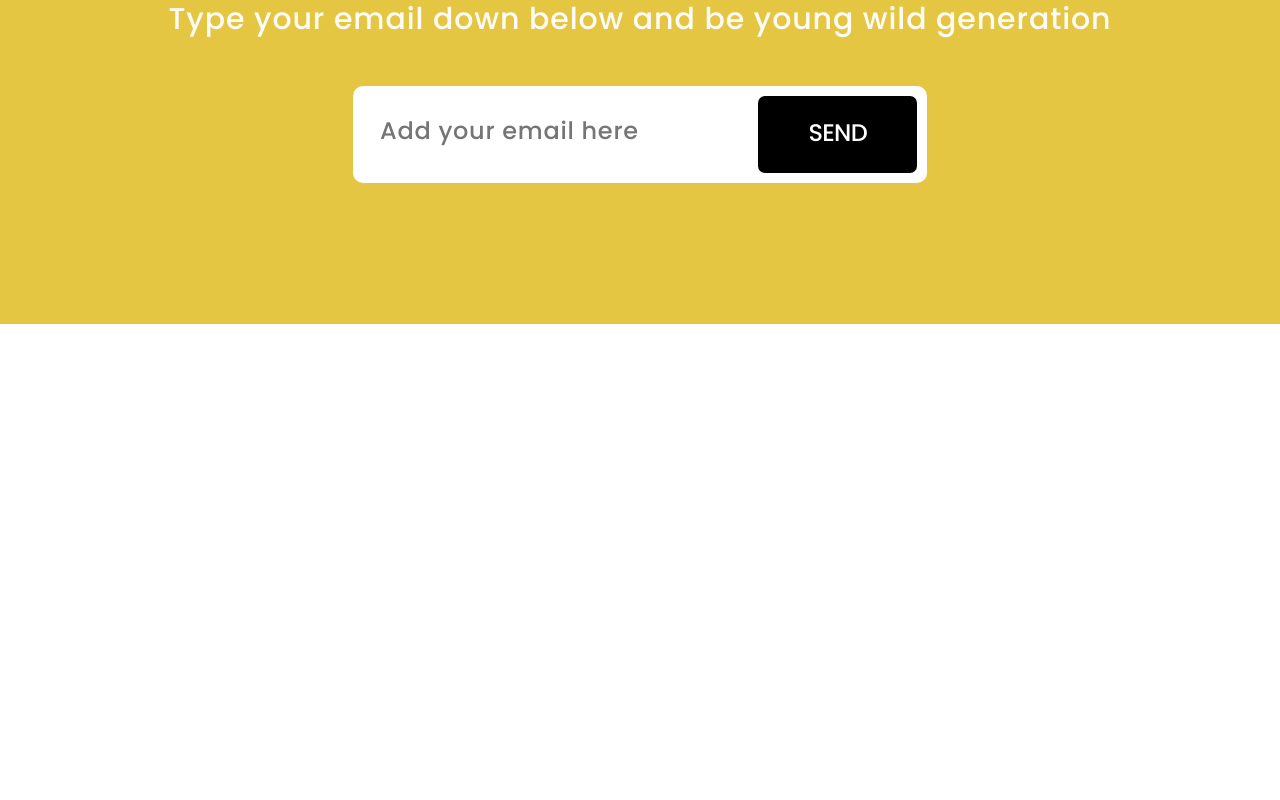
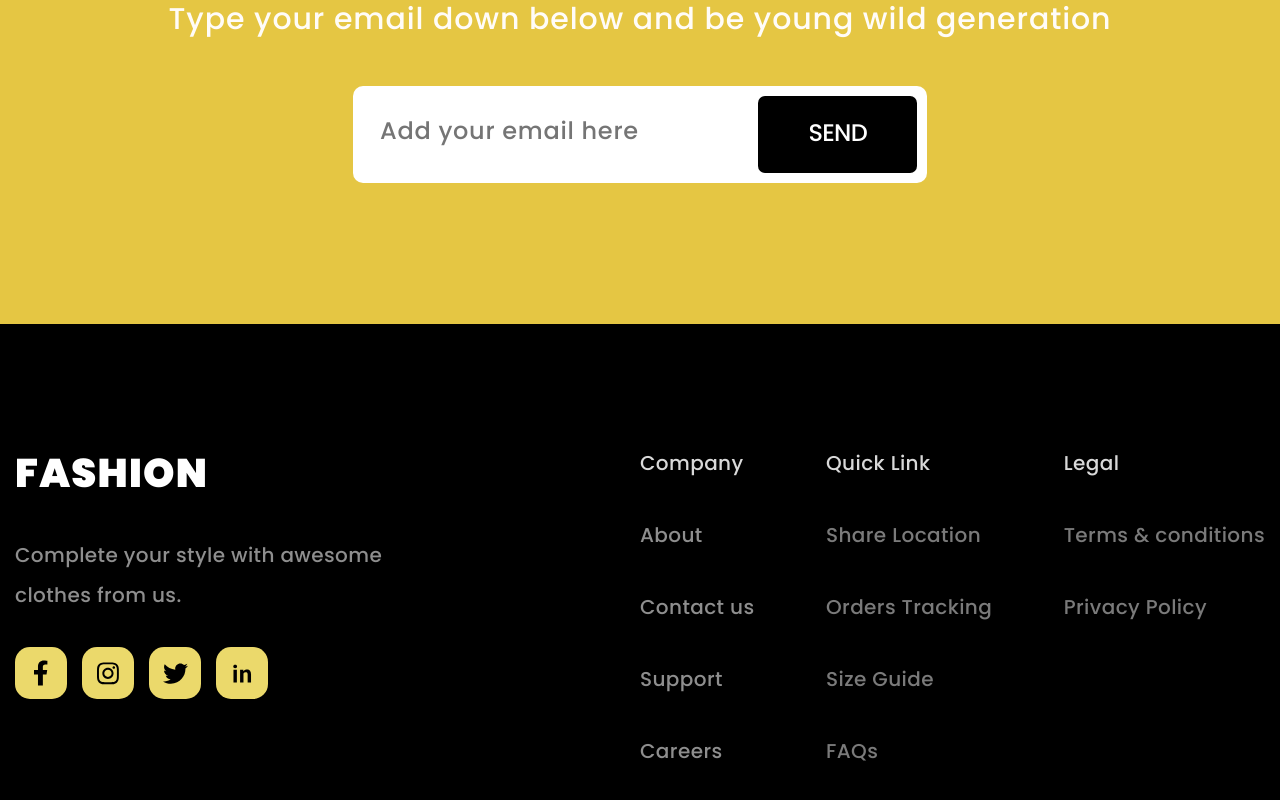
Before and after one commit to S1nckles/Fashion, a React (Create React App) app: page / in a window 1280 px wide. Shown: the part 8136-8936 px from the top of the page. Before the commit the page ends 8460 px from the top, so only its background shows below. Built offline with nearby package versions, Linux system fonts and the light colour scheme.

Commit message:
Footer created

```diff
--- a/src/App.js
+++ b/src/App.js
@@ -4,6 +4,7 @@ import Brands from "./components/brands/Brands";
 import Community from "./components/community/Community";
 import Download from "./components/download/Download";
 import Favourite from "./components/favourite/Favourite";
+import Footer from "./components/footer/Footer";
 import Header from "./components/header/Header";
 import Promo from "./components/promo/Promo";
 
@@ -18,6 +19,7 @@ function App() {
       <Favourite />
       <Download />
       <Community />
+      <Footer />
     </div>
   );
 }
--- /dev/null
+++ b/src/components/footer/Footer.jsx
@@ -0,0 +1,36 @@
+import './footer.css';
+
+import FooterNav from "./nav/FooterNav";
+import Social from './socials/Social';
+
+import facebook from "../../Assets/img/socials/Vector.svg";
+import instagram from "../../Assets/img/socials/Vector-1.svg";
+import x from "../../Assets/img/socials/Vector-2.svg";
+import linkedin from "../../Assets/img/socials/in.svg";
+
+
+const Footer = () => {
+    return <footer className="footer">
+        <div className="container">
+            <div className="footer__inner">
+                <div className="footer__content">
+                    <div className="footer__title">
+                        <h3>FASHION</h3>
+                    </div>
+                    <div className="footer__desc">
+                        <p>Complete your style with awesome clothes from us.</p>
+                    </div>
+                    <div className="footer__socials">
+                        <a href="#"><Social icon={facebook} /></a>
+                        <a href="#"><Social icon={instagram} /></a>
+                        <a href="#"><Social icon={x} /></a>
+                        <a href="#"><Social icon={linkedin} /></a>
+                    </div>
+                </div>
+                <FooterNav />
+            </div>
+        </div>
+    </footer>;
+};
+
+export default Footer;
--- /dev/null
+++ b/src/components/footer/footer.css
@@ -0,0 +1,39 @@
+footer {
+    background-color: #000000;
+    padding: 119px 0 147px 0;
+}
+.footer__inner {
+    display: flex;
+    flex-direction: row;
+    justify-content: space-between;
+}
+.footer__content {
+    max-width: 415px;
+    display: flex;
+    flex-direction: column;
+    row-gap: 32px;
+
+}
+.footer__title h3 {
+    font-size: 40px;
+    font-weight: 900;
+    line-height: 60px;
+    letter-spacing: 0.03em;
+    text-align: left;
+    color: #fff;
+}
+.footer__desc p {
+    font-size: 20px;
+    font-weight: 400;
+    line-height: 40px;
+    letter-spacing: 0.02em;
+    text-align: left;
+    color:#8E8E8E;
+
+}
+.footer__socials {
+    display: flex;
+    flex-direction: row;
+    flex-wrap: wrap;
+    gap: 15px;
+}
--- /dev/null
+++ b/src/components/footer/nav/FooterNav.jsx
@@ -0,0 +1,36 @@
+import './footerNav.css';
+
+const FooterNav = () => {
+    return (
+        <nav className="footer__nav">
+            <div className="footer__nav-wrapper">
+                <div className="footer__nav-title"><h6>Company</h6></div>
+                <ul className="footer__nav-links links">
+                    <li className="footer__nav-link"><a href="#">About</a></li>
+                    <li className="footer__nav-link"><a href="#">Contact us</a></li>
+                    <li className="footer__nav-link"><a href="#">Support</a></li>
+                    <li className="footer__nav-link"><a href="#">Careers</a></li>
+                </ul>
+            </div>
+            <div className="footer__nav-wrapper">
+                <div className="footer__nav-title"><h6>Quick Link</h6></div>
+                <ul className="footer__nav-links">
+                    <li className="footer__nav-link"><a href="#">Share Location</a></li>
+                    <li className="footer__nav-link"><a href="#">Orders Tracking</a></li>
+                    <li className="footer__nav-link"><a href="#">Size Guide</a></li>
+                    <li className="footer__nav-link"><a href="#">FAQs</a></li>
+                </ul>
+            </div>
+
+            <div className="footer__nav-wrapper">
+                <div className="footer__nav-title"><h6>Legal</h6></div>
+                <ul className="footer__nav-links">
+                    <li className="footer__nav-link"><a href="#">Terms & conditions</a></li>
+                    <li className="footer__nav-link"><a href="#">Privacy Policy</a></li>
+                </ul>
+            </div>
+        </nav>
+    );
+};
+
+export default FooterNav;
--- /dev/null
+++ b/src/components/footer/nav/footerNav.css
@@ -0,0 +1,40 @@
+.footer__nav {
+    width: 50%;
+    display: flex;
+    flex-direction: row;
+    flex-wrap: wrap;
+    justify-content: space-between;
+}
+.footer__nav-wrapper {
+    display: flex;
+    flex-direction: column;
+    row-gap: 32px;
+}
+.footer__nav-title h6{
+    font-size: 20px;
+    font-weight: 400;
+    line-height: 40px;
+    letter-spacing: 0.02em;
+    text-align: left;
+    color: #D9D9D9;
+}
+.footer__nav-links {
+    display: flex;
+    flex-direction: column;
+    row-gap: 32px;
+}
+.footer__nav-link a {
+    font-size: 20px;
+    font-weight: 400;
+    line-height: 40px;
+    letter-spacing: 0.02em;
+    text-align: left;
+    color: #7A7A7A;
+    transition: color 0.3s ease-in-out;
+}
+.links .footer__nav-link a {
+    color: rgba(142, 142, 142, 1);
+}
+.footer__nav-link a:hover {
+    color: white;
+}
--- /dev/null
+++ b/src/components/footer/socials/Social.jsx
@@ -0,0 +1,9 @@
+import './social.css';
+
+const Social = ({icon}) => {
+    return <div className="footer__social">
+        <img src={icon} alt='icon' />
+    </div>;
+};
+
+export default Social;
--- /dev/null
+++ b/src/components/footer/socials/social.css
@@ -0,0 +1,14 @@
+.footer__social {
+    width: 52px;
+    height: 52px;
+    padding: 16px;
+    background-color: var(--mainColor);
+    display: flex;
+    border-radius: 15px;
+    justify-content: center;
+    align-items: center;
+    transition: background-color 0.3s ease-in-out;
+}
+.footer__social:hover {
+    background-color: white;
+}
```
